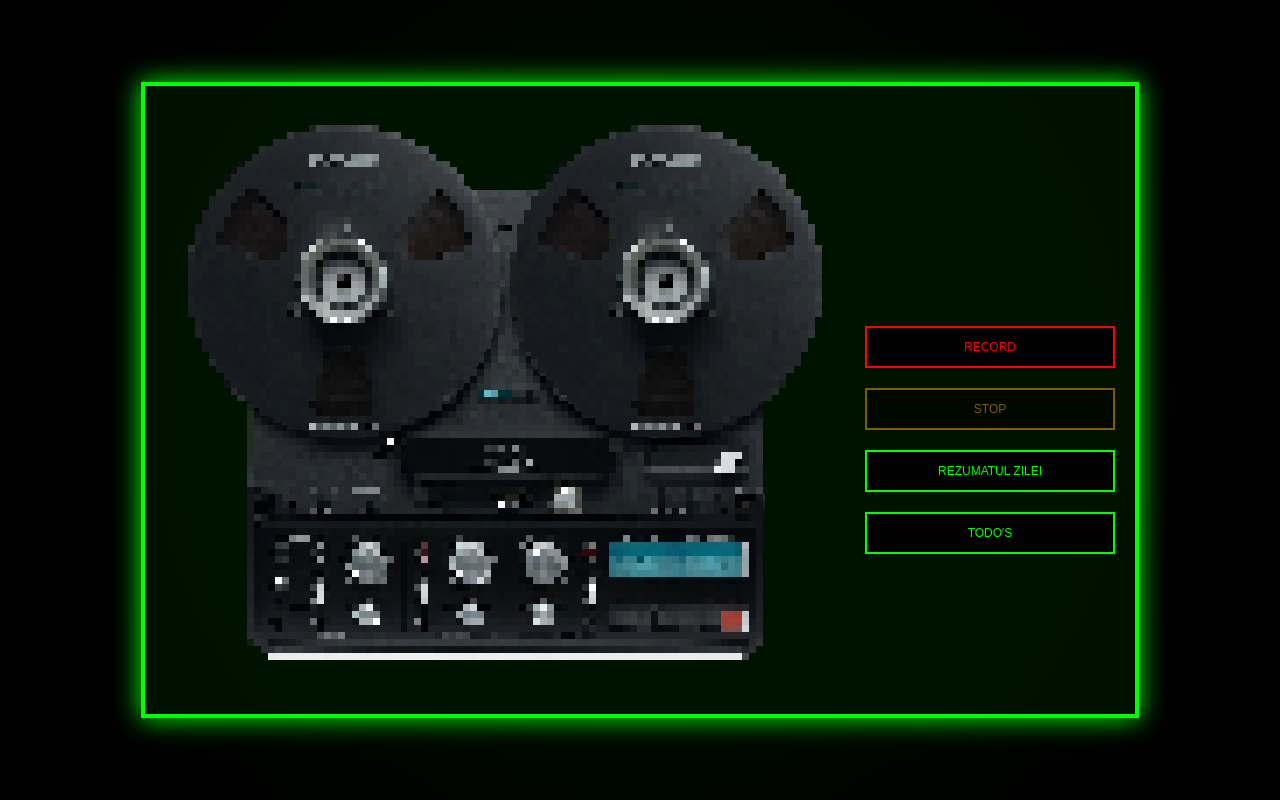
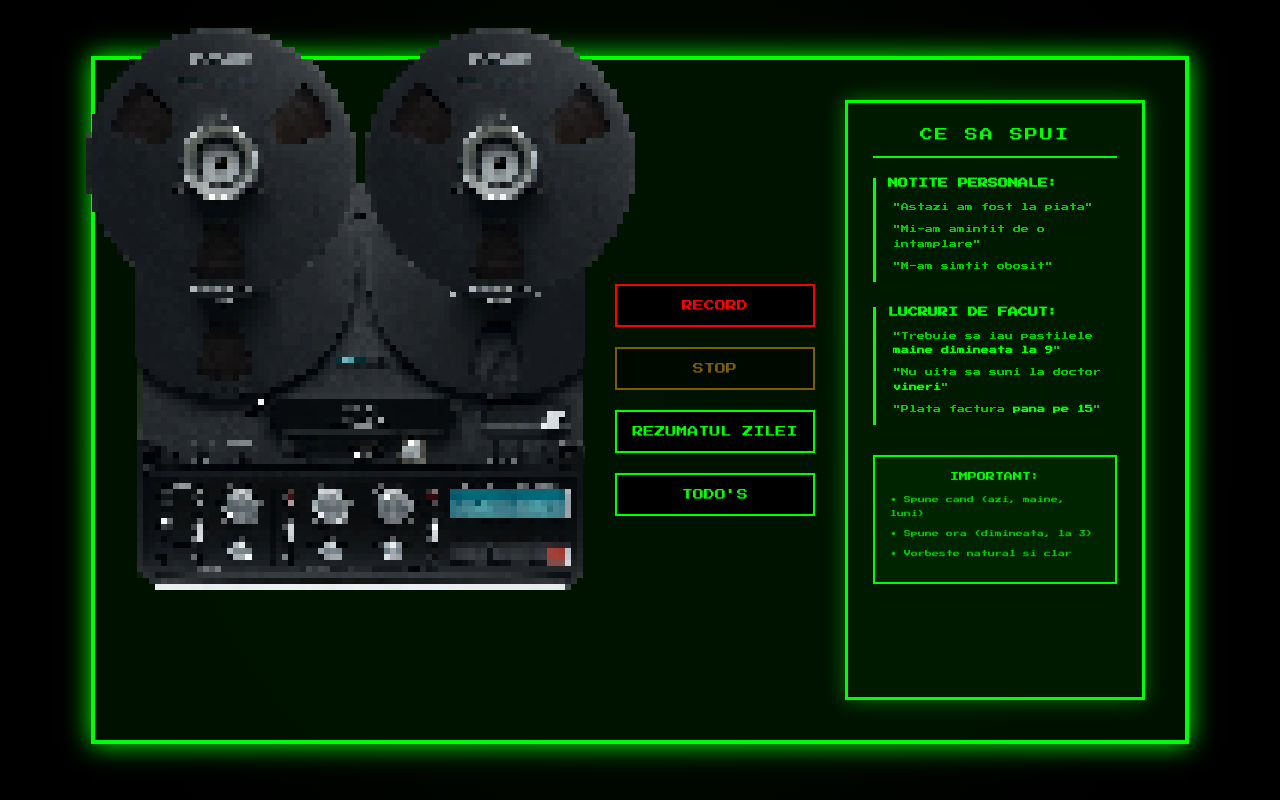
Before and after one commit to andreisalomia/hackitall2025, a React (Vite) app in the folder frontend/: page /recorder in a window 1280 px wide. Built offline with nearby package versions, Linux system fonts and the light colour scheme; a web font is replaced by a local one.

Commit message:
prompt extins si instructiuni

```diff
--- a/frontend/src/TapeRecorder/TapeRecorder.css
+++ b/frontend/src/TapeRecorder/TapeRecorder.css
@@ -14,26 +14,27 @@
 .matrix-frame {
   border: 4px solid #00ff00;
   box-shadow: 0 0 25px #00ff00;
-  padding-top: 100px;
-  padding-right: 20px;
-  padding-bottom: 20px;
-  padding-left: 100px;
+  padding: 40px;
   background: rgba(0, 20, 0, 0.85);
 }
 
-/* LAYOUT ORIZONTAL */
+/* LAYOUT ORIZONTAL - Casetofon | Butoane | Tab */
 .matrix-layout {
   display: flex;
   flex-direction: row;
-  gap: 100px;
-  align-items: center;
+  gap: 40px;
+  align-items: stretch;
+  height: 600px;
 }
 
 /* CASETOFON */
 .tape-wrapper {
   position: relative;
   width: 520px;
+  flex-shrink: 0;
   image-rendering: pixelated;
+  display: flex;
+  align-items: center;
 }
 
 .tape-bg {
@@ -59,7 +60,6 @@
   right: -11%;
 }
 
-/* Rotire doar când RECORD */
 .spin {
   animation: spin 2.8s linear infinite;
 }
@@ -85,22 +85,25 @@
   50%, 100% { opacity: 0; }
 }
 
-/* BUTOANE */
+/* BUTOANE - COLOANĂ VERTICALĂ */
 .matrix-buttons {
   display: flex;
   flex-direction: column;
   gap: 20px;
-  width: 250px;
+  width: 200px;
+  flex-shrink: 0;
+  justify-content: center;
 }
 
 .mx-btn {
-  padding: 12px;
-  font-size: 12px;
+  padding: 14px;
+  font-size: 11px;
   border: 2px solid #00ff00;
   background: black;
   color: #00ff00;
   cursor: pointer;
   transition: 0.2s;
+  font-family: 'Press Start 2P', monospace;
 }
 
 .mx-btn:hover:not(:disabled) {
@@ -113,7 +116,6 @@
   cursor: not-allowed;
 }
 
-/* Culori speciale RECORD / STOP */
 .mx-btn.record {
   border-color: red;
   color: red;
@@ -134,12 +136,88 @@
   box-shadow: 0 0 15px orange;
 }
 
+/* TAB INSTRUCTIUNI - VERTICAL */
+.instructions-panel {
+  border: 3px solid #00ff00;
+  background: rgba(0, 30, 0, 0.7);
+  padding: 25px;
+  width: 350px;
+  flex-shrink: 0;
+  box-shadow: 0 0 20px rgba(0, 255, 0, 0.4);
+  display: flex;
+  flex-direction: column;
+  justify-content: flex-start;
+  overflow-y: auto;
+}
+
+.instructions-header {
+  font-size: 13px;
+  color: #00ff00;
+  text-align: center;
+  margin-bottom: 20px;
+  padding-bottom: 15px;
+  border-bottom: 2px solid #00ff00;
+  letter-spacing: 2px;
+}
+
+.instructions-content {
+  display: flex;
+  flex-direction: column;
+  gap: 25px;
+}
+
+.instruction-section {
+  border-left: 3px solid #00ff00;
+  padding-left: 12px;
+}
+
+.instruction-title {
+  font-size: 10px;
+  color: #00ff00;
+  margin-bottom: 12px;
+  font-weight: bold;
+}
+
+.instruction-text {
+  font-size: 8px;
+  color: #00cc00;
+  line-height: 1.8;
+  margin-bottom: 8px;
+  padding-left: 5px;
+}
+
+.instruction-text strong {
+  color: #00ff00;
+  font-weight: bold;
+}
+
+.instruction-tips {
+  border: 2px solid #00ff00;
+  padding: 15px;
+  background: rgba(0, 50, 0, 0.4);
+  margin-top: 5px;
+}
+
+.tip-title {
+  font-size: 9px;
+  color: #00ff00;
+  margin-bottom: 12px;
+  text-align: center;
+}
+
+.tip-item {
+  font-size: 7px;
+  color: #00cc00;
+  line-height: 2;
+  margin-bottom: 6px;
+}
+
 /* STATUS MESSAGE */
 .status-message {
   margin-top: 30px;
   padding: 15px 20px;
   text-align: center;
-  font-size: 11px;
+  font-size: 10px;
   color: #00ff00;
   border: 2px solid #00ff00;
   background: rgba(0, 50, 0, 0.5);
@@ -154,3 +232,32 @@
     box-shadow: 0 0 20px #00ff00;
   }
 }
+
+/* RESPONSIVE */
+@media (max-width: 1400px) {
+  .matrix-layout {
+    gap: 30px;
+  }
+
+  .tape-wrapper {
+    width: 450px;
+  }
+
+  .instructions-panel {
+    width: 300px;
+  }
+}
+
+@media (max-width: 1100px) {
+  .matrix-layout {
+    flex-direction: column;
+    align-items: center;
+    height: auto;
+  }
+
+  .instructions-panel {
+    width: 100%;
+    max-width: 600px;
+    height: auto;
+  }
+}
--- a/frontend/src/TapeRecorder/TapeRecorder.jsx
+++ b/frontend/src/TapeRecorder/TapeRecorder.jsx
@@ -4,7 +4,7 @@ import './TapeRecorder.css';
 import tapeBody from './tape2_pixel_modif.png';
 import singleReel from './rola_pixel.png';
 
-export default function MatrixTapeRecorder() {
+export default function TapeRecorder() {
   const [isRecording, setIsRecording] = useState(false);
   const [isProcessing, setIsProcessing] = useState(false);
   const [statusMessage, setStatusMessage] = useState('');
@@ -12,7 +12,7 @@ export default function MatrixTapeRecorder() {
   const mediaRecorderRef = useRef(null);
   const chunksRef = useRef([]);
 
-  // Funcție pentru convertirea audio la WAV
+  // Functie pentru convertirea audio la WAV
   const encodeWAV = (audioBuffer) => {
     const numOfChannels = audioBuffer.numberOfChannels;
     const sampleRate = audioBuffer.sampleRate;
@@ -90,14 +90,14 @@ export default function MatrixTapeRecorder() {
 
   const handleStartRecording = async () => {
     try {
-      setStatusMessage('🎙️ Se inițializează microfonul...');
+      setStatusMessage('Se initializeaza microfonul...');
 
       const stream = await navigator.mediaDevices.getUserMedia({ audio: true });
 
       // Reset chunks
       chunksRef.current = [];
 
-      // Creăm MediaRecorder
+      // Cream MediaRecorder
       const mimeType = MediaRecorder.isTypeSupported('audio/webm')
         ? 'audio/webm'
         : 'audio/ogg';
@@ -106,14 +106,14 @@ export default function MatrixTapeRecorder() {
         mimeType: mimeType
       });
 
-      // Colectăm chunk-urile
+      // Colectam chunk-urile
       mediaRecorderRef.current.ondataavailable = (e) => {
         if (e.data.size > 0) {
           chunksRef.current.push(e.data);
         }
       };
 
-      // La stop, procesăm audio-ul
+      // La stop, procesam audio-ul
       mediaRecorderRef.current.onstop = async () => {
         await processAndSendAudio();
 
@@ -124,11 +124,11 @@ export default function MatrixTapeRecorder() {
       // Start recording
       mediaRecorderRef.current.start();
       setIsRecording(true);
-      setStatusMessage('🔴 Înregistrare în curs...');
+      setStatusMessage('Inregistrare in curs...');
 
     } catch (error) {
-      console.error('Eroare la pornirea înregistrării:', error);
-      setStatusMessage('❌ Eroare: Nu s-a putut accesa microfonul');
+      console.error('Eroare la pornirea inregistrarii:', error);
+      setStatusMessage('Eroare: Nu s-a putut accesa microfonul');
     }
   };
 
@@ -137,7 +137,7 @@ export default function MatrixTapeRecorder() {
       mediaRecorderRef.current.stop();
       setIsRecording(false);
       setIsProcessing(true);
-      setStatusMessage('⏳ Se procesează audio-ul...');
+      setStatusMessage('Se proceseaza audio-ul...');
     }
   };
 
@@ -146,7 +146,7 @@ export default function MatrixTapeRecorder() {
       // Construim blob-ul din chunks
       const blob = new Blob(chunksRef.current, { type: 'audio/webm' });
 
-      setStatusMessage('🔄 Se convertește la WAV...');
+      setStatusMessage('Se converteste la WAV...');
 
       // Convertim la WAV
       const arrayBuffer = await blob.arrayBuffer();
@@ -156,7 +156,7 @@ export default function MatrixTapeRecorder() {
       const wavBuffer = encodeWAV(audioBuffer);
       const wavBlob = new Blob([wavBuffer], { type: 'audio/wav' });
 
-      setStatusMessage('📤 Se trimite la server...');
+      setStatusMessage('Se trimite la server...');
 
       // Trimitem la backend
       const formData = new FormData();
@@ -170,28 +170,28 @@ export default function MatrixTapeRecorder() {
       const result = await response.json();
 
       if (result.success) {
-        setStatusMessage('✅ Procesare completă!');
+        setStatusMessage('Procesare completa!');
 
-        // Afișăm rezultatul în consolă
+        // Afisam rezultatul in consola
         console.log('=== REZULTAT PROCESARE ===');
         console.log('Transcriere:', result.transcription);
         console.log('Clasificare:', result.classification);
         console.log('ID salvat:', result.saved_id);
         console.log('========================');
 
-        // Reset după 3 secunde
+        // Reset dupa 3 secunde
         setTimeout(() => {
           setStatusMessage('');
           setIsProcessing(false);
         }, 3000);
 
       } else {
-        throw new Error(result.error || 'Eroare necunoscută');
+        throw new Error(result.error || 'Eroare necunoscuta');
       }
 
     } catch (error) {
       console.error('Eroare la procesarea audio:', error);
-      setStatusMessage(`❌ Eroare: ${error.message}`);
+      setStatusMessage(`Eroare: ${error.message}`);
       setIsProcessing(false);
     }
   };
@@ -227,7 +227,7 @@ export default function MatrixTapeRecorder() {
               onClick={handleStartRecording}
               disabled={isRecording || isProcessing}
             >
-              {isRecording ? 'ÎNREGISTRARE...' : 'RECORD'}
+              {isRecording ? 'INREGISTRARE...' : 'RECORD'}
             </button>
 
             <button
@@ -247,6 +247,48 @@ export default function MatrixTapeRecorder() {
             </button>
           </div>
 
+          {/* PANEL INSTRUCTIUNI */}
+          <div className="instructions-panel">
+            <div className="instructions-header">
+              CE SA SPUI
+            </div>
+
+            <div className="instructions-content">
+              <div className="instruction-section">
+                <div className="instruction-title">NOTITE PERSONALE:</div>
+                <div className="instruction-text">
+                  "Astazi am fost la piata"
+                </div>
+                <div className="instruction-text">
+                  "Mi-am amintit de o intamplare"
+                </div>
+                <div className="instruction-text">
+                  "M-am simtit obosit"
+                </div>
+              </div>
+
+              <div className="instruction-section">
+                <div className="instruction-title">LUCRURI DE FACUT:</div>
+                <div className="instruction-text">
+                  "Trebuie sa iau pastilele <strong>maine dimineata la 9</strong>"
+                </div>
+                <div className="instruction-text">
+                  "Nu uita sa suni la doctor <strong>vineri</strong>"
+                </div>
+                <div className="instruction-text">
+                  "Plata factura <strong>pana pe 15</strong>"
+                </div>
+              </div>
+
+              <div className="instruction-tips">
+                <div className="tip-title">IMPORTANT:</div>
+                <div className="tip-item">• Spune cand (azi, maine, luni)</div>
+                <div className="tip-item">• Spune ora (dimineata, la 3)</div>
+                <div className="tip-item">• Vorbeste natural si clar</div>
+              </div>
+            </div>
+          </div>
+
         </div>
 
         {/* STATUS MESSAGE */}
```
Also changed, not shown: 2 other files (tests, documents, lock files or other folders).
